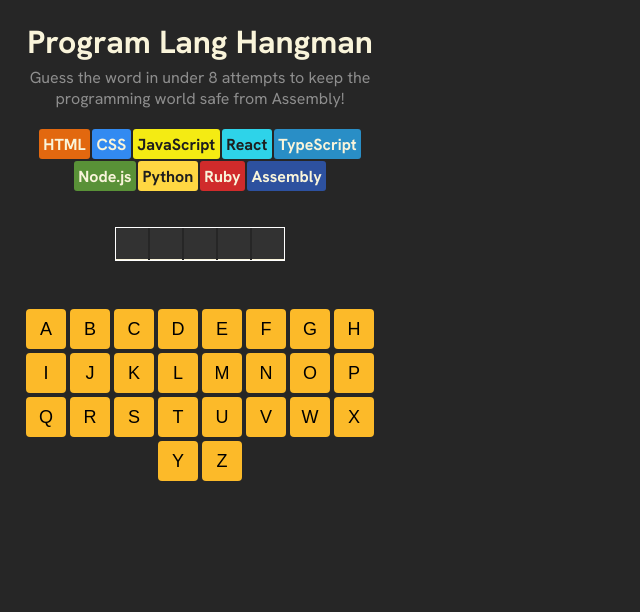
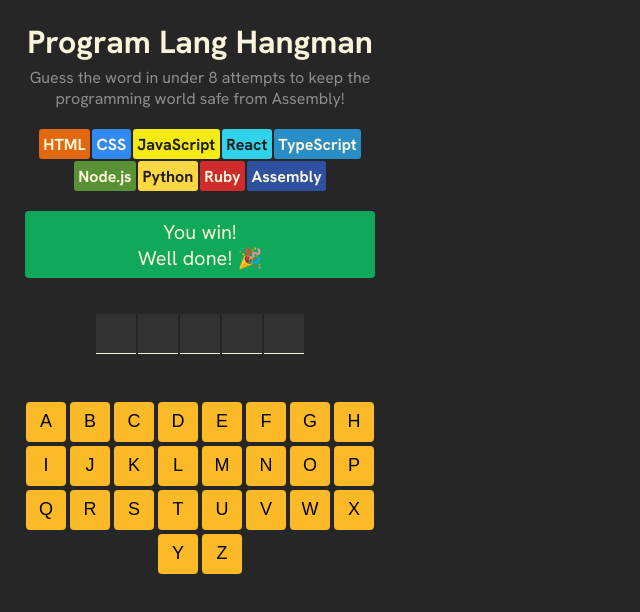
Before and after one commit to j-stax/hangman-react-app, a React (Vite) app: page / in a window 1280 px wide. Shown: the top 612 px of the page, without its empty margins (0-640 px from the left). Built offline with nearby package versions, Linux system fonts and the light colour scheme.

Commit message:
Add new-game button and start game-status banner

```diff
--- a/src/App.jsx
+++ b/src/App.jsx
@@ -1,5 +1,7 @@
 import { useState } from "react"
+import Status from "./components/Status"
 import Languages from "./components/Languages"
+import { languages } from "../languages"
 import { words } from "../words"
 
 function App() {
@@ -8,6 +10,9 @@
 
   const keyboardAlphabets = "ABCDEFGHIJKLMNOPQRSTUVWXYZ"
   const wrongGuessCount = guessedLetters.filter(letter => !currentWord.includes(letter)).length
+  const isGameWon = currentWord.split("").every(letter => guessedLetters.includes(letter))
+  const isGameLost = wrongGuessCount >= languages.length-1
+  const isGameOver = isGameWon || isGameLost
 
   const keyboardElements = keyboardAlphabets.split("").map(letter =>
       <button
@@ -44,12 +49,18 @@
       </header>
       <main>
         <Languages wrongGuessCount={wrongGuessCount} />
+        <Status />
         <section className="word">
           {letterElements}
         </section>
         <section className="keyboard">
           {keyboardElements}
         </section>
+        {isGameOver &&
+          <button
+            className="new-game-btn"
+          >New Game</button>
+        }
       </main>
     </>
   )
--- /dev/null
+++ b/src/components/Status.jsx
@@ -0,0 +1,8 @@
+export default function Status(props) {
+    return (
+        <section className="status">
+            <p className="status__text">You win!</p>
+            <p className="status__text">Well done! 🎉</p>
+        </section>
+    )
+}
--- a/src/styles/index.css
+++ b/src/styles/index.css
@@ -39,6 +39,7 @@
   flex-wrap: wrap;
   justify-content: center;
   gap: 2px;
+  margin-bottom: 1.25rem;
 }
 .language-chips__chip {
   font-weight: 700;
@@ -57,18 +58,31 @@
   font-size: 0.85rem;
   top: 0;
   left: 0;
-  background-color: black;
+  background-color: rgba(0, 0, 0, 0.7);
+}
+
+.status {
+  width: 21.87rem;
+  text-align: center;
+  padding: 0.45rem 0;
+  background-color: #10A95B;
+  border-radius: 4px;
+}
+.status__text {
+  font-size: 1.25rem;
+  margin: 0;
+  color: #F9F4DA;
 }
 
 .word {
   margin-block: 2.25rem;
   display: flex;
   gap: 2px;
-  border: 1px solid white;
 }
 .word__letter {
-  width: 2rem;
-  height: 2rem;
+  width: 2.5rem;
+  height: 2.5rem;
+  padding: 6px;
   color: #F9F4DA;
   background-color: #323232;
   border-bottom: 1px solid #F9F4DA;
@@ -84,6 +98,7 @@
   justify-content: center;
   gap: 4px;
   padding-top: 0.75rem;
+  margin-bottom: 2.25rem;
 }
 .keyboard__btn {
   width: 2.5rem;
@@ -95,4 +110,15 @@
 }
 .keyboard__btn:hover {
   cursor: pointer;
+}
+
+.new-game-btn {
+  padding: 0.375rem 0;
+  width: 14rem;
+  height: 2.5rem;
+  background-color: #11B5E5;
+  color: #1E1E1E;
+  border: none;
+  border-radius: 4px;
+  font-weight: 600;
 }/*# sourceMappingURL=index.css.map */
--- a/src/styles/index.scss
+++ b/src/styles/index.scss
@@ -40,6 +40,7 @@
     flex-wrap: wrap;
     justify-content: center;
     gap: 2px;
+    margin-bottom: 1.25rem;
 
     &__chip {
         font-weight: 700;
@@ -59,9 +60,23 @@
                 font-size: 0.85rem;
                 top: 0;
                 left: 0;
-                background-color: rgba($color: 0, 0, 0, 0.7);
+                background-color: rgba(0, 0, 0, 0.7);
             }
         }
+    }
+}
+
+.status {
+    width: 21.87rem;
+    text-align: center;
+    padding: 0.45rem 0;
+    background-color: #10A95B;
+    border-radius: 4px;
+
+    &__text {
+        font-size: 1.25rem;
+        margin: 0;
+        color: #F9F4DA;
     }
 }
 
@@ -69,11 +84,11 @@
     margin-block: 2.25rem;
     display: flex;
     gap: 2px;
-    border: 1px solid white;
 
     &__letter {
-        width: 2rem;
-        height: 2rem;
+        width: 2.5rem;
+        height: 2.5rem;
+        padding: 6px;
         color: #F9F4DA;
         background-color: #323232;
         border-bottom: 1px solid #F9F4DA;
@@ -90,6 +105,7 @@
     justify-content: center;
     gap: 4px;
     padding-top: 0.75rem;
+    margin-bottom: 2.25rem;
 
     &__btn {
         width: 2.5rem;
@@ -104,3 +120,14 @@
         }
     }
 }
+
+.new-game-btn {
+    padding: 0.375rem 0;
+    width: 14rem;
+    height: 2.5rem;
+    background-color: #11B5E5;
+    color: #1E1E1E;
+    border: none;
+    border-radius: 4px;
+    font-weight: 600;
+}
```
Also changed, not shown: 1 other file (tests, documents, lock files or other folders).
